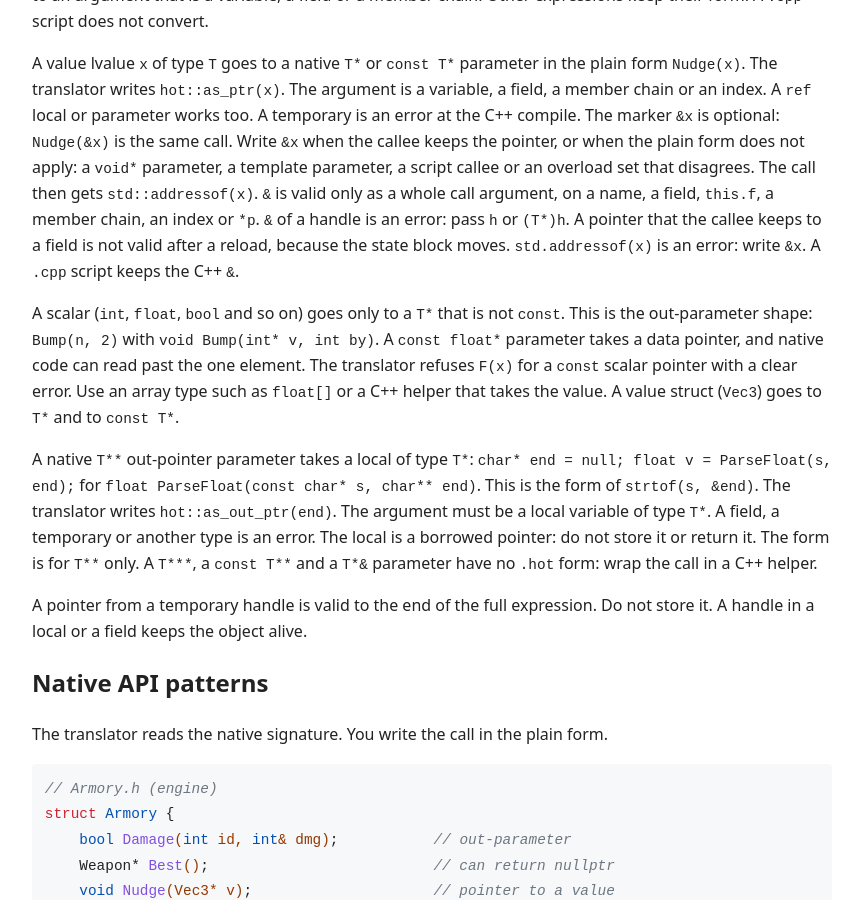
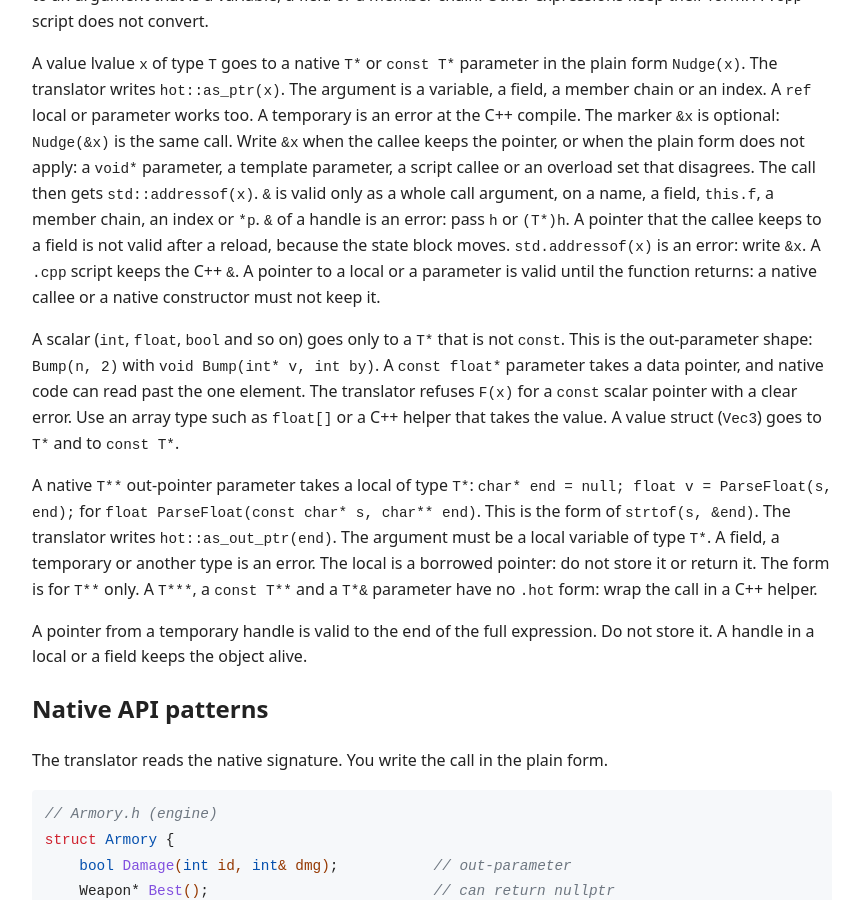
Before and after one commit to rokups/hotpp, a Jekyll site: the page built from doc/native-interop.md, in a window 1280 px wide and 900 px high, scrolled down 1752 px. Shown: the whole window, without its empty margins (224-1084 px from the left). Built offline with Jekyll 4.4.1, drawn with Linux system fonts in a browser that asks for light colours.

Commit message:
HOT-70 doc: a pointer to a local ends with the function

```diff
--- a/doc/native-interop.md
+++ b/doc/native-interop.md
@@ -63,7 +63,7 @@ A script handle `Weapon w` goes to a native `Use(Weapon*)` or `Use(const Weapon&
 
 The conversion needs a clear parameter form. All overloads of the function with this number of arguments must take the argument in the same form. When the overloads disagree, for example `Mixed(Weapon*)` and `Mixed(const Weapon&)`, nothing converts. Write `Mixed((Weapon*)w)` or `Mixed(*w)`. The conversion applies to an argument that is a variable, a field or a member chain. Other expressions keep their form. A `.cpp` script does not convert.
 
-A value lvalue `x` of type `T` goes to a native `T*` or `const T*` parameter in the plain form `Nudge(x)`. The translator writes `hot::as_ptr(x)`. The argument is a variable, a field, a member chain or an index. A `ref` local or parameter works too. A temporary is an error at the C++ compile. The marker `&x` is optional: `Nudge(&x)` is the same call. Write `&x` when the callee keeps the pointer, or when the plain form does not apply: a `void*` parameter, a template parameter, a script callee or an overload set that disagrees. The call then gets `std::addressof(x)`. `&` is valid only as a whole call argument, on a name, a field, `this.f`, a member chain, an index or `*p`. `&` of a handle is an error: pass `h` or `(T*)h`. A pointer that the callee keeps to a field is not valid after a reload, because the state block moves. `std.addressof(x)` is an error: write `&x`. A `.cpp` script keeps the C++ `&`.
+A value lvalue `x` of type `T` goes to a native `T*` or `const T*` parameter in the plain form `Nudge(x)`. The translator writes `hot::as_ptr(x)`. The argument is a variable, a field, a member chain or an index. A `ref` local or parameter works too. A temporary is an error at the C++ compile. The marker `&x` is optional: `Nudge(&x)` is the same call. Write `&x` when the callee keeps the pointer, or when the plain form does not apply: a `void*` parameter, a template parameter, a script callee or an overload set that disagrees. The call then gets `std::addressof(x)`. `&` is valid only as a whole call argument, on a name, a field, `this.f`, a member chain, an index or `*p`. `&` of a handle is an error: pass `h` or `(T*)h`. A pointer that the callee keeps to a field is not valid after a reload, because the state block moves. `std.addressof(x)` is an error: write `&x`. A `.cpp` script keeps the C++ `&`. A pointer to a local or a parameter is valid until the function returns: a native callee or a native constructor must not keep it.
 
 A scalar (`int`, `float`, `bool` and so on) goes only to a `T*` that is not `const`. This is the out-parameter shape: `Bump(n, 2)` with `void Bump(int* v, int by)`. A `const float*` parameter takes a data pointer, and native code can read past the one element. The translator refuses `F(x)` for a `const` scalar pointer with a clear error. Use an array type such as `float[]` or a C++ helper that takes the value. A value struct (`Vec3`) goes to `T*` and to `const T*`.
 
```
Also changed, not shown: doc/borrowing.md (+1 -1 lines), doc/types-handles.md (+1 -1 lines), 1 other file.
